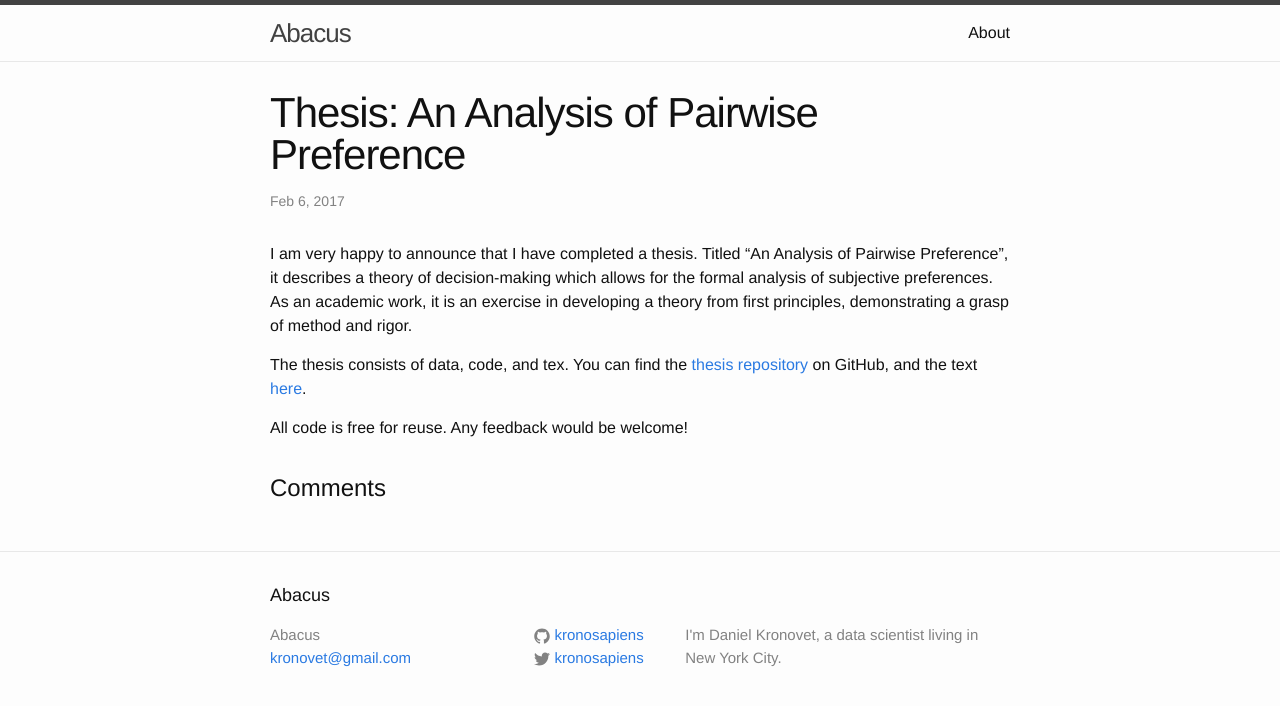
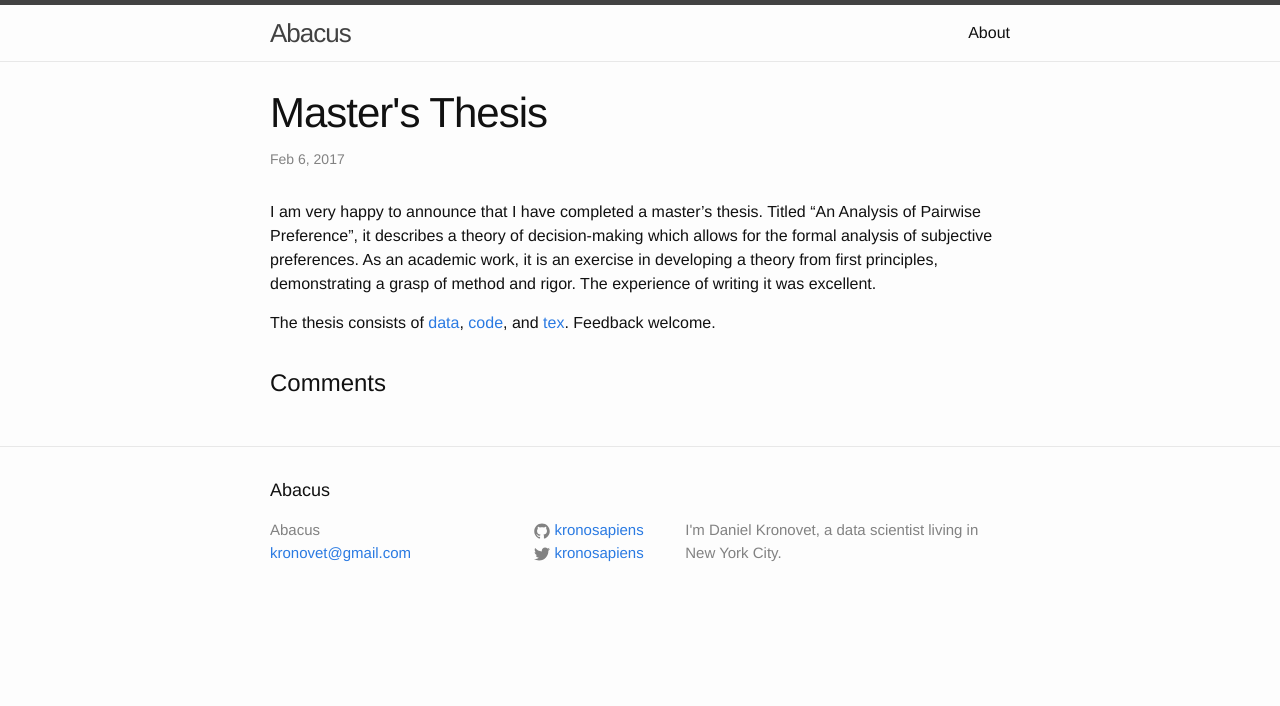
Before and after one commit to kronosapiens/kronosapiens.github.io, a Jekyll site: the page built from _posts/2017-02-06-thesis.md, in a window 1280 px wide. Shown: the top 706 px of the page. Built offline with Jekyll 4.4.1, drawn with Linux system fonts in a browser that asks for light colours; comment, search, counter and statistics services are not loaded.

Commit message:
Update thesis post

```diff
--- a/_posts/2017-02-06-thesis.md
+++ b/_posts/2017-02-06-thesis.md
@@ -1,6 +1,6 @@
 ---
 layout: post
-title: "Thesis: An Analysis of Pairwise Preference"
+title: "Master's Thesis"
 comments: true
 categories: blog
 tags:
@@ -10,10 +10,6 @@ tags:
 
 ---
 
-I am very happy to announce that I have completed a thesis.
-Titled "An Analysis of Pairwise Preference", it describes a theory of decision-making which allows for the formal analysis of subjective preferences.
-As an academic work, it is an exercise in developing a theory from first principles, demonstrating a grasp of method and rigor.
+I am very happy to announce that I have completed a master's thesis. Titled "An Analysis of Pairwise Preference", it describes a theory of decision-making which allows for the formal analysis of subjective preferences. As an academic work, it is an exercise in developing a theory from first principles, demonstrating a grasp of method and rigor. The experience of writing it was excellent.
 
-The thesis consists of data, code, and tex. You can find the [thesis repository](https://github.com/kronosapiens/thesis) on GitHub, and the text [here](http://nbviewer.jupyter.org/github/kronosapiens/thesis/blob/master/tex/thesis.pdf).
-
-All code is free for reuse. Any feedback would be welcome!
+The thesis consists of [data](https://github.com/kronosapiens/thesis/tree/master/data), [code](https://github.com/kronosapiens/thesis/tree/master/code), and [tex](http://nbviewer.jupyter.org/github/kronosapiens/thesis/blob/master/tex/thesis.pdf). Feedback welcome.
```
